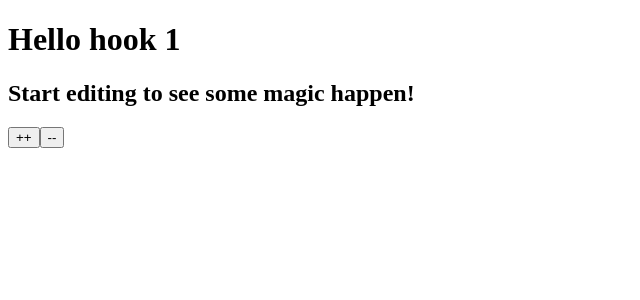
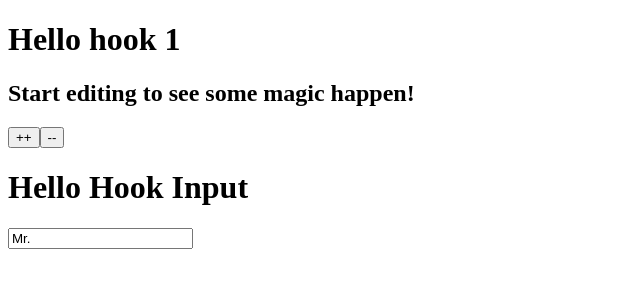
Before and after one commit to hazzzi/my_react_hook, a React (Create React App) app: page / in a window 1280 px wide. Shown: the top 300 px of the page, without its empty margins (0-640 px from the left). Built offline with nearby package versions, Linux system fonts and the light colour scheme.

Commit message:
2. useInput

```diff
--- a/src/App.js
+++ b/src/App.js
@@ -1,10 +1,12 @@
 import React from 'react';
-import Example from './Ex_useState'
+import Example1 from './useState'
+import Example2 from './useInput'
 
 function App() {
   return (
     <div className="App">
-      <Example />
+      <Example1 />
+      <Example2 />
     </div>
   );
 }
--- /dev/null
+++ b/src/useInput/Ex_useInput.js
@@ -0,0 +1,33 @@
+import React, { useState } from "react"
+
+const useInput = (initValue, validator) => {
+  const [value, setValue] = useState(initValue)
+  const onChange = event => { // 다른 function에서 이벤트를 처리 할 수 있다.
+    const {
+      target: { value }
+    } = event
+    let willUpdate = true
+    if (typeof validator === "function") {
+      willUpdate = validator(value)
+    }
+    if (willUpdate) {
+      setValue(value)
+    }
+  }
+  return { value, onChange }
+}
+
+const Example = () => {
+  // const maxLen = (value) => value.length <= 10
+  const maxLen = (value) => !value.includes("@")
+  const name = useInput("Mr.", maxLen)
+  return (
+    <div>
+      <h1>Hello Hook Input </h1>
+      <input placeholder="Name" {...name} />
+      {/* {...name} === value = {name.value} onChange = {name.onChange} */}
+    </div>
+  )
+}
+
+export default Example
--- /dev/null
+++ b/src/useInput/index.js
@@ -0,0 +1 @@
+export { default } from './Ex_useInput'
--- /dev/null
+++ b/src/useState/index.js
@@ -0,0 +1 @@
+export { default } from './Ex_useState'
```
Also changed, not shown: src/useState/Ex_useState.js (renamed from src/Ex_useState.js).
